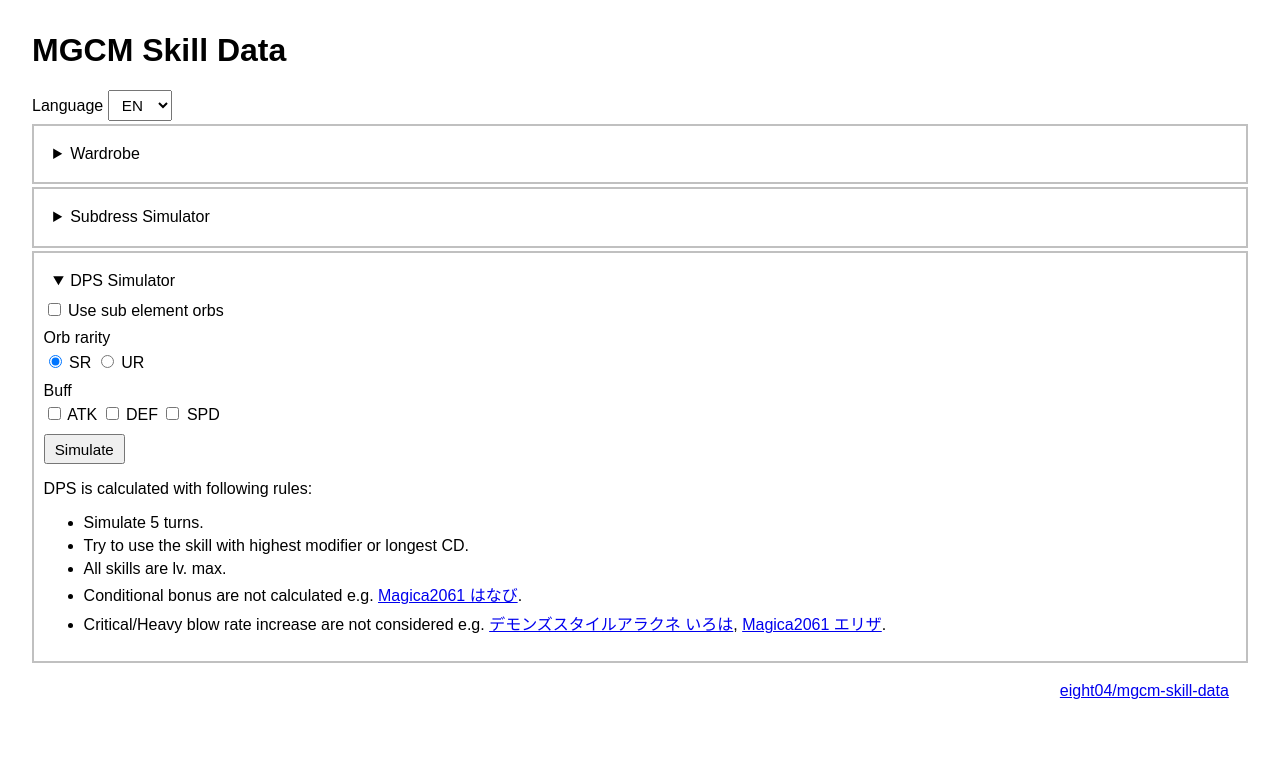
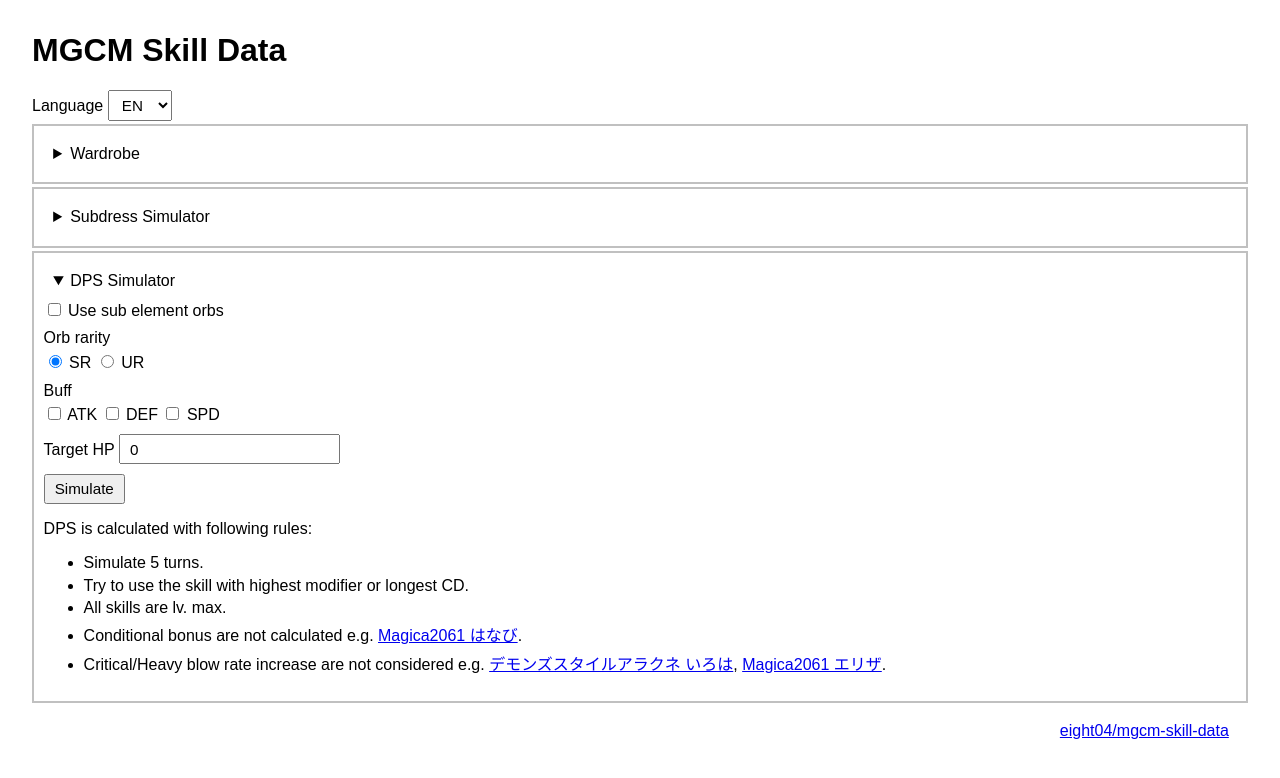
Before and after one commit to eight04/mgcm-skill-data, a Svelte app: page / in a window 1280 px wide. Both pictures are taken after a click on the heading "DPS Simulator". Shown: the top 778 px of the page. Built offline with nearby package versions, Linux system fonts and the light colour scheme; the HTML template or start-up script is replaced by a standard one.

Commit message:
Add: target hp option to dps simulator

```diff
--- a/src/DPSSimulator.svelte
+++ b/src/DPSSimulator.svelte
@@ -10,6 +10,7 @@ const maxLvDresses = getStore("maxLVDresses", []);
 let ignoreElement = false;
 let orbRarity = "sr";
 let buff = [];
+let target = {hp: 0};
 
 let running = false;
 let result;
@@ -30,7 +31,8 @@ async function simulate() {
       maxLvDresses: $maxLvDresses,
       ignoreElement,
       orb: orbRarity,
-      buff: Object.fromEntries(buff.map(b => [b, BUFF_VALUE[b]]))
+      buff: Object.fromEntries(buff.map(b => [b, BUFF_VALUE[b]])),
+      target
     });
     resultErr = false;
     maxScore = result[0].score;
@@ -79,7 +81,12 @@ function getOrbName(build) {
   </label>
 </div>
 
-<div class="action">
+<label>
+  Target HP
+  <input type="number" bind:value={target.hp}>
+</label>
+
+<div class="actions">
   <button on:click={simulate} disabled={running}>Simulate</button>
 </div>
 
@@ -160,7 +167,7 @@ th, td {
 .radio-title {
   margin: .3em 0;
 }
-.radio-group {
+.radio-group, .actions {
   margin: .6em 0;
 }
 li {
--- a/src/simulate.mjs
+++ b/src/simulate.mjs
@@ -107,8 +107,11 @@ export function simulateDps({
   maxLvDresses,
   ignoreElement,
   orb,
-  buff
+  buff,
+  target = {}
 }) {
+  target = normalizeTarget(target);
+
   const allDresses = getAllDresses(includedDresses, maxLvDresses);
 
   const result = [];
@@ -138,8 +141,10 @@ export function simulateDps({
 
     const subScore = subDresses.reduce((n, r) => n + r.score, 0);
 
+    const targetScore = calcScore(target, mod, buff);
+
     result.push({
-      score: mainDress.score + subScore,
+      score: mainDress.score + subScore + targetScore,
       mainDress,
       subDresses
     });
@@ -148,6 +153,14 @@ export function simulateDps({
   return result
     .sort(cmpScore)
     .reverse();
+}
+
+function normalizeTarget(target) {
+  const result = {};
+  for (const key in target) {
+    result[`target${key[0].toUpperCase()}${key.slice(1)}`] = target[key];
+  }
+  return result;
 }
 
 function getSubRatio(main, sub, subElement) {
```
Also changed, not shown: 3 other files (tests, documents, lock files or other folders).
